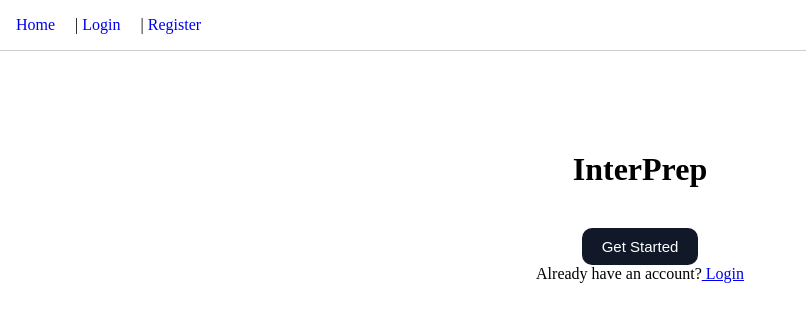
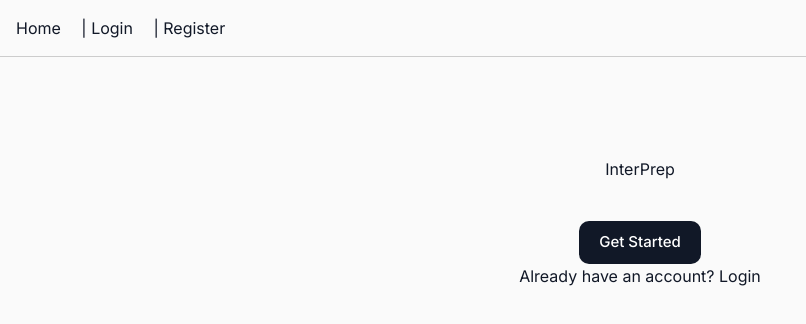
Before and after one commit to Shyam2k6/interPrep, a React (Vite) app in the folder client/: page / in a window 1280 px wide. Shown: the top 324 px of the page, without its empty margins (0-806 px from the left). Built offline with nearby package versions, Linux system fonts and the light colour scheme.

Commit message:
Configure tailwind

```diff
--- a/client/package.json
+++ b/client/package.json
@@ -17,6 +17,7 @@
   },
   "devDependencies": {
     "@eslint/js": "^10.0.1",
+    "@tailwindcss/vite": "^4.3.2",
     "@types/react": "^19.2.14",
     "@types/react-dom": "^19.2.3",
     "@vitejs/plugin-react": "^6.0.1",
@@ -24,6 +25,7 @@
     "eslint-plugin-react-hooks": "^7.1.1",
     "eslint-plugin-react-refresh": "^0.5.2",
     "globals": "^17.6.0",
+    "tailwindcss": "^4.3.2",
     "vite": "^8.0.12"
   }
 }
--- a/client/src/styles/globals.css
+++ b/client/src/styles/globals.css
@@ -1,5 +1,18 @@
-* {
+@import url("https://fonts.googleapis.com/css2?family=Inter:wght@400;500;600;700;800&display=swap");
+@import "tailwindcss";
+
+:root {
+  color-scheme: light;
+  font-family: "Inter", sans-serif;
+}
+
+body {
   margin: 0;
-  padding: 0;
-  box-sizing: border-box;
+  min-height: 100vh;
+  background: #fafafa;
+  color: #111827;
 }
+
+#root {
+  min-height: 100vh;
+}
--- a/client/vite.config.js
+++ b/client/vite.config.js
@@ -1,7 +1,7 @@
 import { defineConfig } from "vite";
 import react from "@vitejs/plugin-react";
+import tailwindcss from "@tailwindcss/vite";
 
-// https://vite.dev/config/
 export default defineConfig({
-  plugins: [react()],
+  plugins: [react(), tailwindcss()],
 });
```
Also changed, not shown: 1 other file (tests, documents, lock files or other folders).
